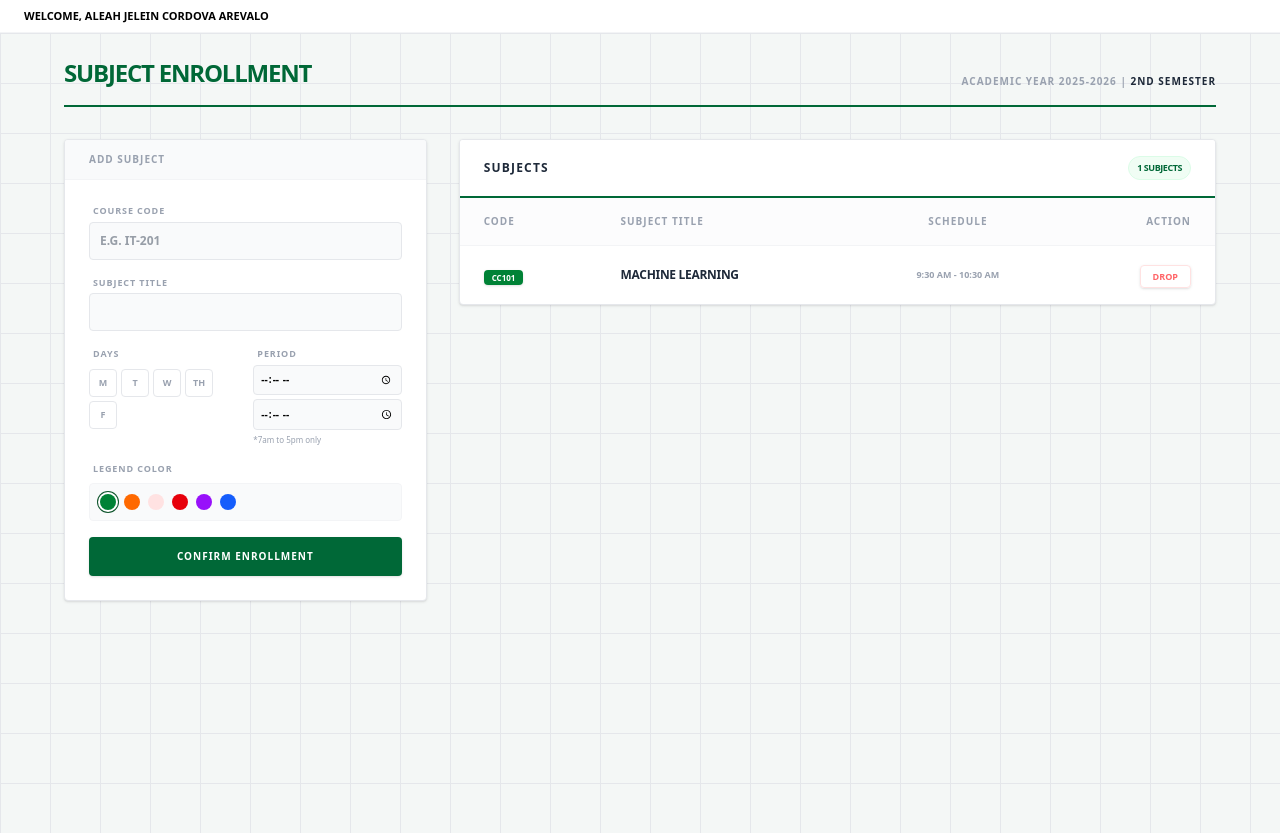
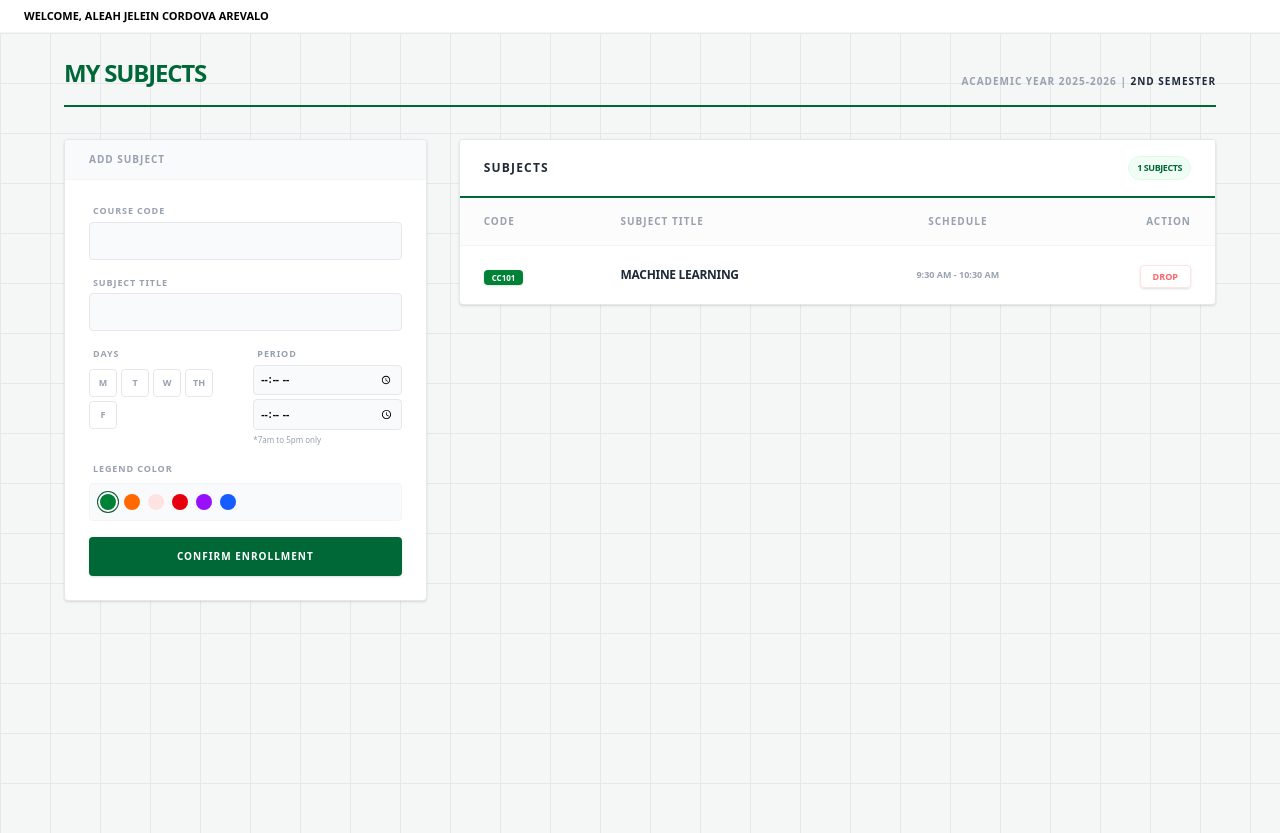
Before and after one commit to aleaharevalo/USLS-Student-Task-Management-System, a Django app: page /subjects/ in a window 1280 px wide. Shown: the part 98-931 px from the top of the page. Run offline with Django 5.2, Linux system fonts and the light colour scheme; a user stored in the database is signed in; data comes from the database, SQL or seed files in the repository; style sheets or scripts are compiled from the project's sources; some libraries are stand-ins or nearby versions.

Commit message:
"Schedule and Subjects minor corrections"

```diff
--- a/tracker/assignmenttracker/templates/assignmenttracker/schedule.html
+++ b/tracker/assignmenttracker/templates/assignmenttracker/schedule.html
@@ -7,7 +7,7 @@
     <div class="max-w-6xl mx-auto">
         <div class="flex flex-col md:flex-row justify-between items-end border-b-2 border-[#006837] pb-4 mb-8">
             <div>
-                <h2 class="text-2xl font-black text-[#006837] uppercase tracking-tighter">Certificate of Enrolment</h2>
+                <h2 class="text-2xl font-black text-[#006837] uppercase tracking-tighter">MY CLASS SCHEDULE</h2>
              </div>
             <div class="flex items-center gap-4">
                 <div class="text-right hidden md:block">
--- a/tracker/assignmenttracker/templates/assignmenttracker/subjects.html
+++ b/tracker/assignmenttracker/templates/assignmenttracker/subjects.html
@@ -7,7 +7,7 @@
     <div class="max-w-6xl mx-auto">
         <div class="flex flex-col md:flex-row justify-between items-end border-b-2 border-[#006837] pb-4 mb-8">
             <div>
-                <h2 class="text-2xl font-black text-[#006837] uppercase tracking-tighter">Subject Enrollment</h2>
+                <h2 class="text-2xl font-black text-[#006837] uppercase tracking-tighter">MY SUBJECTS</h2>
             </div>
             <div class="text-right hidden md:block">
                 <p class="text-[10px] font-black text-gray-400 uppercase tracking-widest">Academic Year 2025-2026 | <span class="text-gray-800">2nd Semester</span></p>
@@ -24,7 +24,7 @@
                         {% csrf_token %}
                         <div>
                             <label class="block text-[9px] font-black text-gray-400 uppercase mb-1 ml-1 tracking-widest">Course Code</label>
-                            <input type="text" name="code" class="w-full p-2.5 bg-gray-50 border border-gray-200 rounded text-xs font-bold text-gray-700 outline-none focus:border-green-600 transition-colors uppercase" placeholder="e.g. IT-201" required>
+                            <input type="text" name="code" class="w-full p-2.5 bg-gray-50 border border-gray-200 rounded text-xs font-bold text-gray-700 outline-none focus:border-green-600 transition-colors uppercase" required>
                         </div>
                         <div>
                             <label class="block text-[9px] font-black text-gray-400 uppercase mb-1 ml-1 tracking-widest">Subject Title</label>
```
